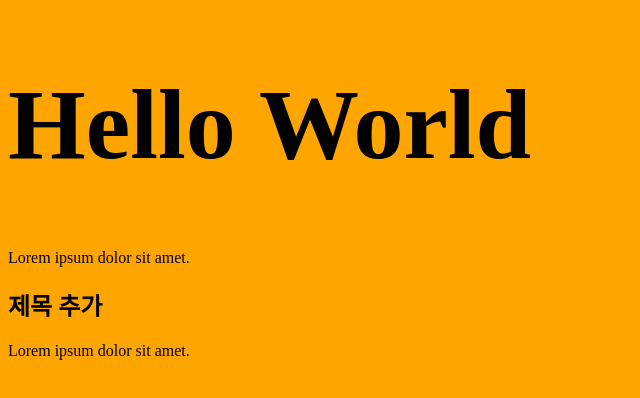
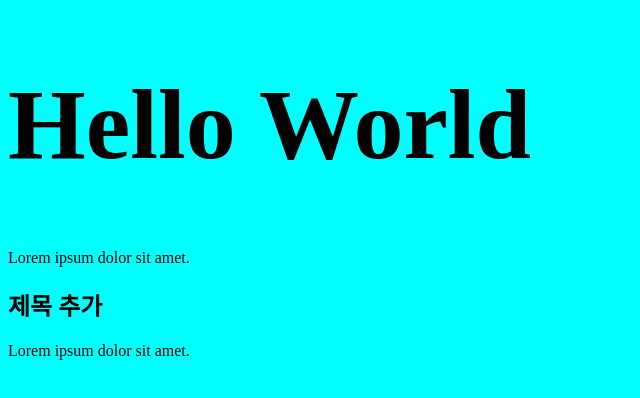
Before and after one commit to kangsungyoon/first_project, a plain HTML site: page index.html in a window 1280 px wide. Shown: the whole page, without its empty margins (0-640 px from the left). Drawn offline with nearby package versions, Linux system fonts and the light colour scheme; files that its build step writes are made by us from their sources.

Commit message:
배경색 변경

```diff
--- a/scss/style.scss
+++ b/scss/style.scss
@@ -1,5 +1,5 @@
 body {
-	background: orange;
+	background: aqua;
 
 	h1 {
 		font-size: 100px;
```
